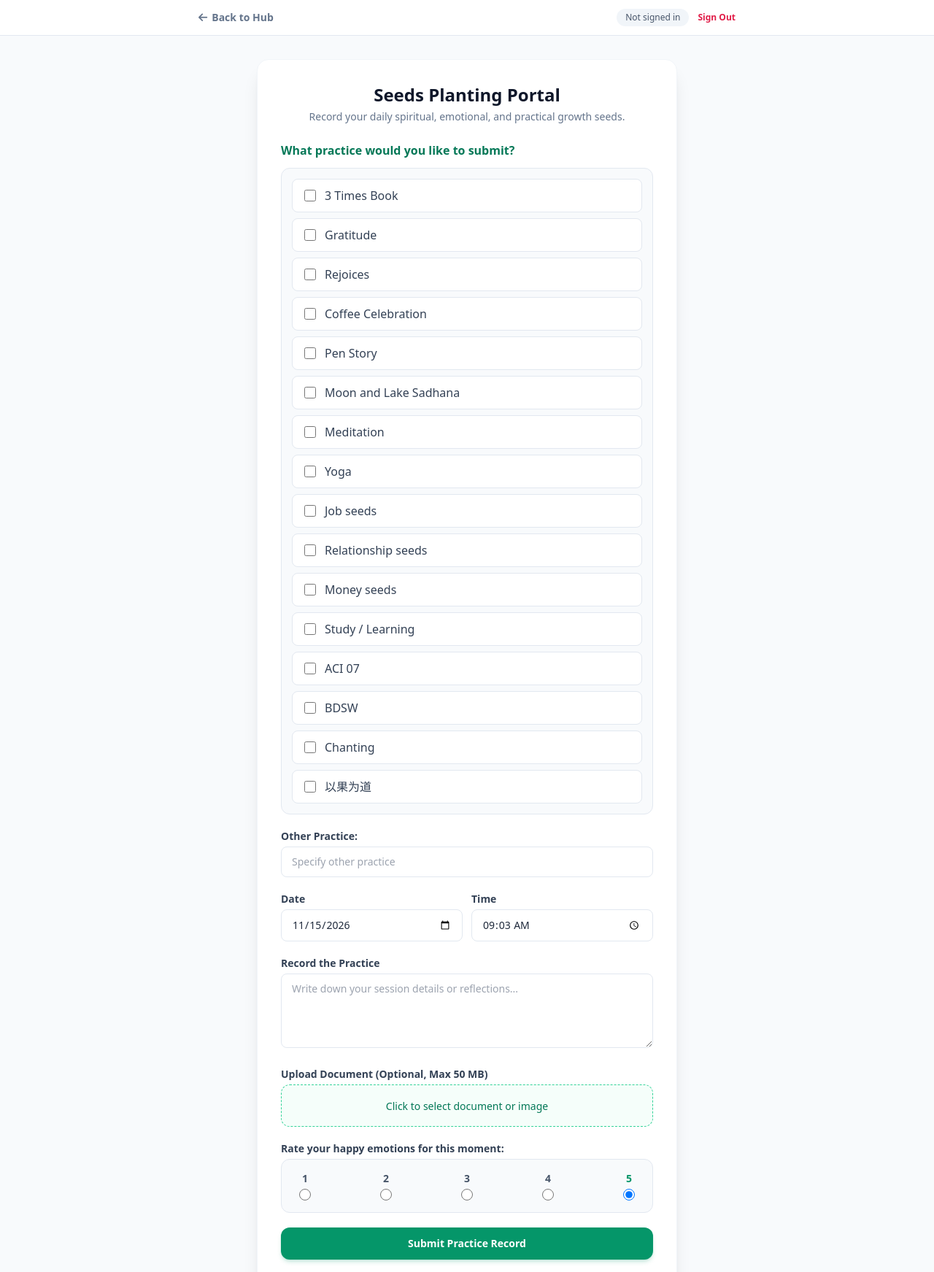
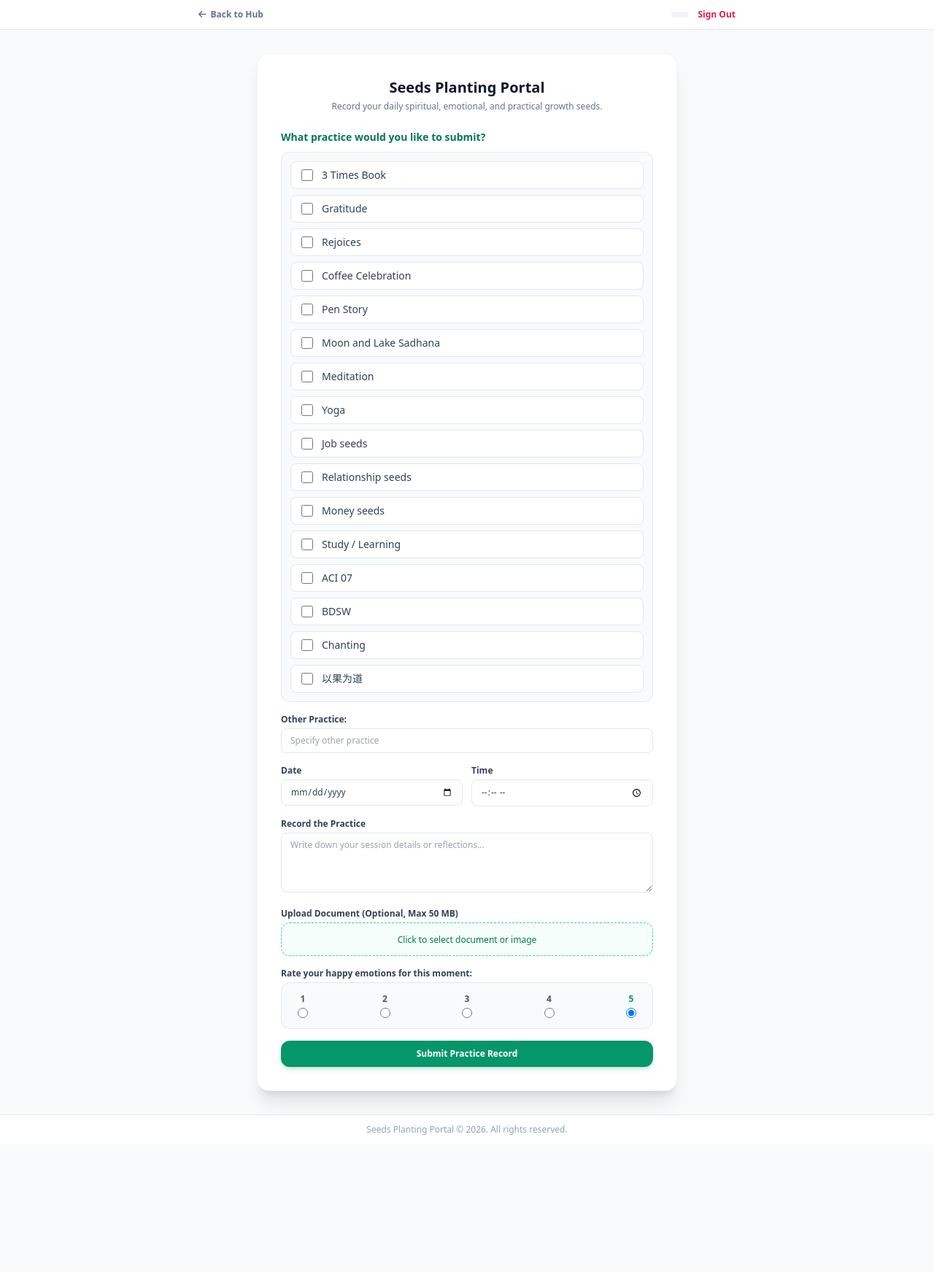
Before and after one commit to lesterlee248/Seeds-Practice, a plain HTML site: page form.html in a window 1280 px wide. Shown: the top 1743 px of the page at 73% size. After the commit the page ends 1568 px from the top, so only its background shows below. Drawn offline with nearby package versions, Linux system fonts and the light colour scheme.

Commit message:
Update form.html

```diff
--- a/form.html
+++ b/form.html
@@ -7,12 +7,12 @@
     <script src="https://cdn.tailwindcss.com"></script>
     <link rel="stylesheet" href="https://cdnjs.cloudflare.com/ajax/libs/font-awesome/6.4.0/css/all.min.css">
 </head>
-<body class="bg-slate-50 text-slate-800 font-sans min-h-screen flex flex-col justify-between">
+<body class="bg-slate-50 text-sm text-slate-700 font-sans min-h-screen flex flex-col justify-between">
 
     <header class="bg-white border-b border-slate-200">
         <div class="max-w-3xl mx-auto px-4 py-3 flex items-center justify-between">
             <div class="flex items-center space-x-2">
-                <a href="choose.html" id="backHubLink" class="text-slate-500 hover:text-emerald-600 transition text-sm font-semibold flex items-center gap-1.5">
+                <a href="choose.html" id="backHubLink" class="text-slate-500 hover:text-emerald-600 transition text-xs font-semibold flex items-center gap-1.5">
                     <i class="fa-solid fa-arrow-left"></i> Back to Hub
                 </a>
             </div>
@@ -26,61 +26,61 @@
     <main class="flex-grow flex items-center justify-center p-4 py-8">
         <div class="w-full max-w-xl bg-white rounded-2xl shadow-xl border border-slate-100 p-6 sm:p-8">
             <div class="text-center mb-6">
-                <h2 class="text-2xl font-bold text-slate-900">Seeds Planting Portal</h2>
-                <p class="text-sm text-slate-500 mt-1">Record your daily spiritual, emotional, and practical growth seeds.</p>
+                <h2 class="text-xl font-bold text-slate-900">Seeds Planting Portal</h2>
+                <p class="text-xs text-slate-500 mt-1">Record your daily spiritual, emotional, and practical growth seeds.</p>
             </div>
 
-            <form id="practiceForm" class="space-y-5">
-                <!-- Practices Section: Single column, larger font, all items visible -->
+            <form id="practiceForm" class="space-y-4">
+                <!-- Practices Section: Single column, all items visible -->
                 <div>
-                    <label class="block text-base font-bold text-emerald-700 mb-3">What practice would you like to submit?</label>
-                    <div class="flex flex-col gap-2 bg-slate-50 p-3.5 rounded-xl border border-slate-200">
-                        <label class="flex items-center gap-3 text-base font-medium text-slate-700 cursor-pointer bg-white px-4 py-2.5 rounded-lg border border-slate-200 hover:border-emerald-400 transition">
+                    <label class="block text-sm font-bold text-emerald-700 mb-2.5">What practice would you like to submit?</label>
+                    <div class="flex flex-col gap-2 bg-slate-50 p-3 rounded-xl border border-slate-200">
+                        <label class="flex items-center gap-3 text-sm font-medium text-slate-700 cursor-pointer bg-white px-3.5 py-2 rounded-lg border border-slate-200 hover:border-emerald-400 transition">
                             <input type="checkbox" name="practice" value="3 Times Book" class="w-4 h-4 text-emerald-600 rounded"> 3 Times Book
                         </label>
-                        <label class="flex items-center gap-3 text-base font-medium text-slate-700 cursor-pointer bg-white px-4 py-2.5 rounded-lg border border-slate-200 hover:border-emerald-400 transition">
+                        <label class="flex items-center gap-3 text-sm font-medium text-slate-700 cursor-pointer bg-white px-3.5 py-2 rounded-lg border border-slate-200 hover:border-emerald-400 transition">
                             <input type="checkbox" name="practice" value="Gratitude" class="w-4 h-4 text-emerald-600 rounded"> Gratitude
                         </label>
-                        <label class="flex items-center gap-3 text-base font-medium text-slate-700 cursor-pointer bg-white px-4 py-2.5 rounded-lg border border-slate-200 hover:border-emerald-400 transition">
+                        <label class="flex items-center gap-3 text-sm font-medium text-slate-700 cursor-pointer bg-white px-3.5 py-2 rounded-lg border border-slate-200 hover:border-emerald-400 transition">
                             <input type="checkbox" name="practice" value="Rejoices" class="w-4 h-4 text-emerald-600 rounded"> Rejoices
                         </label>
-                        <label class="flex items-center gap-3 text-base font-medium text-slate-700 cursor-pointer bg-white px-4 py-2.5 rounded-lg border border-slate-200 hover:border-emerald-400 transition">
+                        <label class="flex items-center gap-3 text-sm font-medium text-slate-700 cursor-pointer bg-white px-3.5 py-2 rounded-lg border border-slate-200 hover:border-emerald-400 transition">
                             <input type="checkbox" name="practice" value="Coffee Celebration" class="w-4 h-4 text-emerald-600 rounded"> Coffee Celebration
                         </label>
-                        <label class="flex items-center gap-3 text-base font-medium text-slate-700 cursor-pointer bg-white px-4 py-2.5 rounded-lg border border-slate-200 hover:border-emerald-400 transition">
+                        <label class="flex items-center gap-3 text-sm font-medium text-slate-700 cursor-pointer bg-white px-3.5 py-2 rounded-lg border border-slate-200 hover:border-emerald-400 transition">
                             <input type="checkbox" name="practice" value="Pen Story" class="w-4 h-4 text-emerald-600 rounded"> Pen Story
                         </label>
-                        <label class="flex items-center gap-3 text-base font-medium text-slate-700 cursor-pointer bg-white px-4 py-2.5 rounded-lg border border-slate-200 hover:border-emerald-400 transition">
+                        <label class="flex items-center gap-3 text-sm font-medium text-slate-700 cursor-pointer bg-white px-3.5 py-2 rounded-lg border border-slate-200 hover:border-emerald-400 transition">
                             <input type="checkbox" name="practice" value="Moon and Lake Sadhana" class="w-4 h-4 text-emerald-600 rounded"> Moon and Lake Sadhana
                         </label>
-                        <label class="flex items-center gap-3 text-base font-medium text-slate-700 cursor-pointer bg-white px-4 py-2.5 rounded-lg border border-slate-200 hover:border-emerald-400 transition">
+                        <label class="flex items-center gap-3 text-sm font-medium text-slate-700 cursor-pointer bg-white px-3.5 py-2 rounded-lg border border-slate-200 hover:border-emerald-400 transition">
                             <input type="checkbox" name="practice" value="Meditation" class="w-4 h-4 text-emerald-600 rounded"> Meditation
                         </label>
-                        <label class="flex items-center gap-3 text-base font-medium text-slate-700 cursor-pointer bg-white px-4 py-2.5 rounded-lg border border-slate-200 hover:border-emerald-400 transition">
+                        <label class="flex items-center gap-3 text-sm font-medium text-slate-700 cursor-pointer bg-white px-3.5 py-2 rounded-lg border border-slate-200 hover:border-emerald-400 transition">
                             <input type="checkbox" name="practice" value="Yoga" class="w-4 h-4 text-emerald-600 rounded"> Yoga
                         </label>
-                        <label class="flex items-center gap-3 text-base font-medium text-slate-700 cursor-pointer bg-white px-4 py-2.5 rounded-lg border border-slate-200 hover:border-emerald-400 transition">
+                        <label class="flex items-center gap-3 text-sm font-medium text-slate-700 cursor-pointer bg-white px-3.5 py-2 rounded-lg border border-slate-200 hover:border-emerald-400 transition">
                             <input type="checkbox" name="practice" value="Job seeds" class="w-4 h-4 text-emerald-600 rounded"> Job seeds
                         </label>
-                        <label class="flex items-center gap-3 text-base font-medium text-slate-700 cursor-pointer bg-white px-4 py-2.5 rounded-lg border border-slate-200 hover:border-emerald-400 transition">
+                        <label class="flex items-center gap-3 text-sm font-medium text-slate-700 cursor-pointer bg-white px-3.5 py-2 rounded-lg border border-slate-200 hover:border-emerald-400 transition">
                             <input type="checkbox" name="practice" value="Relationship seeds" class="w-4 h-4 text-emerald-600 rounded"> Relationship seeds
                         </label>
-                        <label class="flex items-center gap-3 text-base font-medium text-slate-700 cursor-pointer bg-white px-4 py-2.5 rounded-lg border border-slate-200 hover:border-emerald-400 transition">
+                        <label class="flex items-center gap-3 text-sm font-medium text-slate-700 cursor-pointer bg-white px-3.5 py-2 rounded-lg border border-slate-200 hover:border-emerald-400 transition">
                             <input type="checkbox" name="practice" value="Money seeds" class="w-4 h-4 text-emerald-600 rounded"> Money seeds
                         </label>
-                        <label class="flex items-center gap-3 text-base font-medium text-slate-700 cursor-pointer bg-white px-4 py-2.5 rounded-lg border border-slate-200 hover:border-emerald-400 transition">
+                        <label class="flex items-center gap-3 text-sm font-medium text-slate-700 cursor-pointer bg-white px-3.5 py-2 rounded-lg border border-slate-200 hover:border-emerald-400 transition">
                             <input type="checkbox" name="practice" value="Study / Learning" class="w-4 h-4 text-emerald-600 rounded"> Study / Learning
                         </label>
-                        <label class="flex items-center gap-3 text-base font-medium text-slate-700 cursor-pointer bg-white px-4 py-2.5 rounded-lg border border-slate-200 hover:border-emerald-400 transition">
+                        <label class="flex items-center gap-3 text-sm font-medium text-slate-700 cursor-pointer bg-white px-3.5 py-2 rounded-lg border border-slate-200 hover:border-emerald-400 transition">
                             <input type="checkbox" name="practice" value="ACI 07" class="w-4 h-4 text-emerald-600 rounded"> ACI 07
                         </label>
-                        <label class="flex items-center gap-3 text-base font-medium text-slate-700 cursor-pointer bg-white px-4 py-2.5 rounded-lg border border-slate-200 hover:border-emerald-400 transition">
+                        <label class="flex items-center gap-3 text-sm font-medium text-slate-700 cursor-pointer bg-white px-3.5 py-2 rounded-lg border border-slate-200 hover:border-emerald-400 transition">
                             <input type="checkbox" name="practice" value="BDSW" class="w-4 h-4 text-emerald-600 rounded"> BDSW
                         </label>
-                        <label class="flex items-center gap-3 text-base font-medium text-slate-700 cursor-pointer bg-white px-4 py-2.5 rounded-lg border border-slate-200 hover:border-emerald-400 transition">
+                        <label class="flex items-center gap-3 text-sm font-medium text-slate-700 cursor-pointer bg-white px-3.5 py-2 rounded-lg border border-slate-200 hover:border-emerald-400 transition">
                             <input type="checkbox" name="practice" value="Chanting" class="w-4 h-4 text-emerald-600 rounded"> Chanting
                         </label>
-                        <label class="flex items-center gap-3 text-base font-medium text-slate-700 cursor-pointer bg-white px-4 py-2.5 rounded-lg border border-slate-200 hover:border-emerald-400 transition">
+                        <label class="flex items-center gap-3 text-sm font-medium text-slate-700 cursor-pointer bg-white px-3.5 py-2 rounded-lg border border-slate-200 hover:border-emerald-400 transition">
                             <input type="checkbox" name="practice" value="以果为道" class="w-4 h-4 text-emerald-600 rounded"> 以果为道
                         </label>
                     </div>
@@ -88,57 +88,57 @@
 
                 <!-- Other Practice -->
                 <div>
-                    <label for="other-practice" class="block text-sm font-semibold text-slate-700 mb-1">Other Practice:</label>
-                    <input type="text" id="other-practice" name="other_practice" placeholder="Specify other practice" class="w-full px-3.5 py-2.5 border border-slate-200 rounded-lg text-sm focus:ring-2 focus:ring-emerald-500 focus:outline-none">
+                    <label for="other-practice" class="block text-xs font-semibold text-slate-700 mb-1">Other Practice:</label>
+                    <input type="text" id="other-practice" name="other_practice" placeholder="Specify other practice" class="w-full px-3 py-2 border border-slate-200 rounded-lg text-xs focus:ring-2 focus:ring-emerald-500 focus:outline-none">
                 </div>
 
                 <!-- Date and Time -->
                 <div class="grid grid-cols-2 gap-3">
                     <div>
-                        <label for="date" class="block text-sm font-semibold text-slate-700 mb-1">Date</label>
-                        <input type="date" id="date" name="date" required class="w-full px-3.5 py-2.5 border border-slate-200 rounded-lg text-sm focus:ring-2 focus:ring-emerald-500 focus:outline-none">
+                        <label for="date" class="block text-xs font-semibold text-slate-700 mb-1">Date</label>
+                        <input type="date" id="date" name="date" required class="w-full px-3 py-2 border border-slate-200 rounded-lg text-xs focus:ring-2 focus:ring-emerald-500 focus:outline-none">
                     </div>
                     <div>
-                        <label for="time" class="block text-sm font-semibold text-slate-700 mb-1">Time</label>
-                        <input type="time" id="time" name="time" required class="w-full px-3.5 py-2.5 border border-slate-200 rounded-lg text-sm focus:ring-2 focus:ring-emerald-500 focus:outline-none">
+                        <label for="time" class="block text-xs font-semibold text-slate-700 mb-1">Time</label>
+                        <input type="time" id="time" name="time" required class="w-full px-3 py-2 border border-slate-200 rounded-lg text-xs focus:ring-2 focus:ring-emerald-500 focus:outline-none">
                     </div>
                 </div>
 
                 <!-- Record the Practice -->
                 <div>
-                    <label for="record" class="block text-sm font-semibold text-slate-700 mb-1">Record the Practice</label>
-                    <textarea id="record" name="record_practice_1" rows="4" required placeholder="Write down your session details or reflections..." class="w-full px-3.5 py-2.5 border border-slate-200 rounded-lg text-sm focus:ring-2 focus:ring-emerald-500 focus:outline-none"></textarea>
+                    <label for="record" class="block text-xs font-semibold text-slate-700 mb-1">Record the Practice</label>
+                    <textarea id="record" name="record_practice_1" rows="4" required placeholder="Write down your session details or reflections..." class="w-full px-3 py-2 border border-slate-200 rounded-lg text-xs focus:ring-2 focus:ring-emerald-500 focus:outline-none"></textarea>
                 </div>
 
                 <!-- Upload Document -->
                 <div>
-                    <label class="block text-sm font-semibold text-slate-700 mb-1">Upload Document (Optional, Max 50 MB)</label>
-                    <div class="border border-dashed border-emerald-400 bg-emerald-50/50 p-4 text-center rounded-xl cursor-pointer hover:bg-emerald-50 transition" onclick="document.getElementById('file-upload').click()">
-                        <span id="file-label" class="text-sm text-emerald-700 font-medium">Click to select document or image</span>
+                    <label class="block text-xs font-semibold text-slate-700 mb-1">Upload Document (Optional, Max 50 MB)</label>
+                    <div class="border border-dashed border-emerald-400 bg-emerald-50/50 p-3 text-center rounded-xl cursor-pointer hover:bg-emerald-50 transition" onclick="document.getElementById('file-upload').click()">
+                        <span id="file-label" class="text-xs text-emerald-700 font-medium">Click to select document or image</span>
                         <input type="file" id="file-upload" name="document_upload" accept=".docx,.doc,image/*,.pdf,.txt" style="display:none;" onchange="updateFileName(this)">
                     </div>
                 </div>
 
                 <!-- Happiness Rating -->
                 <div>
-                    <label class="block text-sm font-semibold text-slate-700 mb-1">Rate your happy emotions for this moment:</label>
-                    <div class="flex justify-between bg-slate-50 p-3 rounded-xl border border-slate-200">
-                        <label class="flex flex-col items-center text-sm font-bold text-slate-600 cursor-pointer px-3 py-1">1 <input type="radio" name="happiness_rating" value="1" class="mt-1 w-4 h-4"></label>
-                        <label class="flex flex-col items-center text-sm font-bold text-slate-600 cursor-pointer px-3 py-1">2 <input type="radio" name="happiness_rating" value="2" class="mt-1 w-4 h-4"></label>
-                        <label class="flex flex-col items-center text-sm font-bold text-slate-600 cursor-pointer px-3 py-1">3 <input type="radio" name="happiness_rating" value="3" class="mt-1 w-4 h-4"></label>
-                        <label class="flex flex-col items-center text-sm font-bold text-slate-600 cursor-pointer px-3 py-1">4 <input type="radio" name="happiness_rating" value="4" class="mt-1 w-4 h-4"></label>
-                        <label class="flex flex-col items-center text-sm font-bold text-emerald-600 cursor-pointer px-3 py-1">5 <input type="radio" name="happiness_rating" value="5" checked class="mt-1 w-4 h-4"></label>
+                    <label class="block text-xs font-semibold text-slate-700 mb-1">Rate your happy emotions for this moment:</label>
+                    <div class="flex justify-between bg-slate-50 p-2.5 rounded-xl border border-slate-200">
+                        <label class="flex flex-col items-center text-xs font-bold text-slate-600 cursor-pointer px-3 py-1">1 <input type="radio" name="happiness_rating" value="1" class="mt-1 w-3.5 h-3.5"></label>
+                        <label class="flex flex-col items-center text-xs font-bold text-slate-600 cursor-pointer px-3 py-1">2 <input type="radio" name="happiness_rating" value="2" class="mt-1 w-3.5 h-3.5"></label>
+                        <label class="flex flex-col items-center text-xs font-bold text-slate-600 cursor-pointer px-3 py-1">3 <input type="radio" name="happiness_rating" value="3" class="mt-1 w-3.5 h-3.5"></label>
+                        <label class="flex flex-col items-center text-xs font-bold text-slate-600 cursor-pointer px-3 py-1">4 <input type="radio" name="happiness_rating" value="4" class="mt-1 w-3.5 h-3.5"></label>
+                        <label class="flex flex-col items-center text-xs font-bold text-emerald-600 cursor-pointer px-3 py-1">5 <input type="radio" name="happiness_rating" value="5" checked class="mt-1 w-3.5 h-3.5"></label>
                     </div>
                 </div>
 
-                <button type="submit" id="submitBtn" class="w-full bg-emerald-600 hover:bg-emerald-700 text-white font-bold py-3 rounded-xl text-sm transition shadow-md shadow-emerald-600/20">
+                <button type="submit" id="submitBtn" class="w-full bg-emerald-600 hover:bg-emerald-700 text-white font-bold py-2.5 rounded-xl text-xs transition shadow-md shadow-emerald-600/20">
                     Submit Practice Record
                 </button>
             </form>
         </div>
     </main>
 
-    <footer class="bg-white border-t border-slate-200 py-4 text-center text-xs text-slate-400">
+    <footer class="bg-white border-t border-slate-200 py-3 text-center text-xs text-slate-400">
         Seeds Planting Portal &copy; 2026. All rights reserved.
     </footer>
 
@@ -175,75 +175,3 @@
             const label = document.getElementById('file-label');
             if (input.files.length > 0) {
                 label.textContent = "Selected: " + input.files[0].name;
-                label.style.color = "#059669";
-            } else {
-                label.textContent = "Click to select document or image";
-                label.style.color = "inherit";
-            }
-        }
-
-        document.getElementById('practiceForm').addEventListener('submit', function(e) {
-            e.preventDefault();
-            const submitBtn = document.getElementById('submitBtn');
-            submitBtn.textContent = "Submitting...";
-            submitBtn.disabled = true;
-
-            const fileInput = document.getElementById('file-upload');
-            const file = fileInput.files[0];
-
-            if (file) {
-                const reader = new FileReader();
-                reader.onload = function(evt) {
-                    const base64Data = evt.target.result.split(',')[1];
-                    sendData({
-                        fileName: file.name,
-                        mimeType: file.type || 'application/octet-stream',
-                        fileData: base64Data
-                    });
-                };
-                reader.readAsDataURL(file);
-            } else {
-                sendData(null);
-            }
-
-            function sendData(fileObject) {
-                const selectedPractices = Array.from(document.querySelectorAll('input[name="practice"]:checked'))
-                                               .map(cb => cb.value)
-                                               .join(', ');
-
-                const formData = {
-                    userEmail: activeEmail || localStorage.getItem('user_email') || "",
-                    practices: selectedPractices,
-                    otherPractice: document.getElementById('other-practice').value,
-                    date: document.getElementById('date').value,
-                    time: document.getElementById('time').value,
-                    record: document.getElementById('record').value,
-                    rating: document.querySelector('input[name="happiness_rating"]:checked')?.value || '5',
-                    file: fileObject
-                };
-
-                fetch(GOOGLE_APPS_SCRIPT_URL, {
-                    method: "POST",
-                    mode: "no-cors",
-                    headers: { "Content-Type": "text/plain" },
-                    body: JSON.stringify(formData)
-                })
-                .then(() => {
-                    alert("Practice record submitted successfully!");
-                    document.getElementById('practiceForm').reset();
-                    updateFileName(fileInput);
-                    setNowDateTime();
-                    submitBtn.textContent = "Submit Practice Record";
-                    submitBtn.disabled = false;
-                })
-                .catch(error => {
-                    console.error("Error!", error);
-                    alert("Submission failed. Please try again.");
-                    submitBtn.textContent = "Submit Practice Record";
-                    submitBtn.disabled = false;
-                });
-            }
-        });
-    </script>
-</body>
-</html>
```
